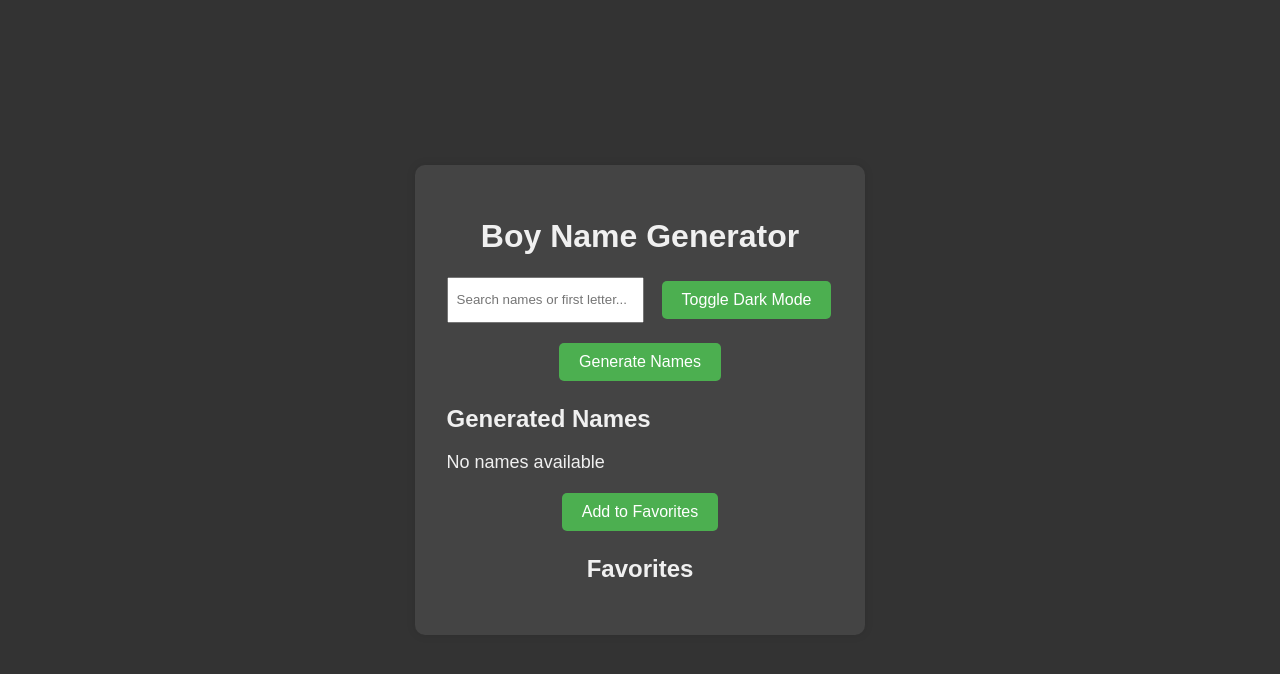
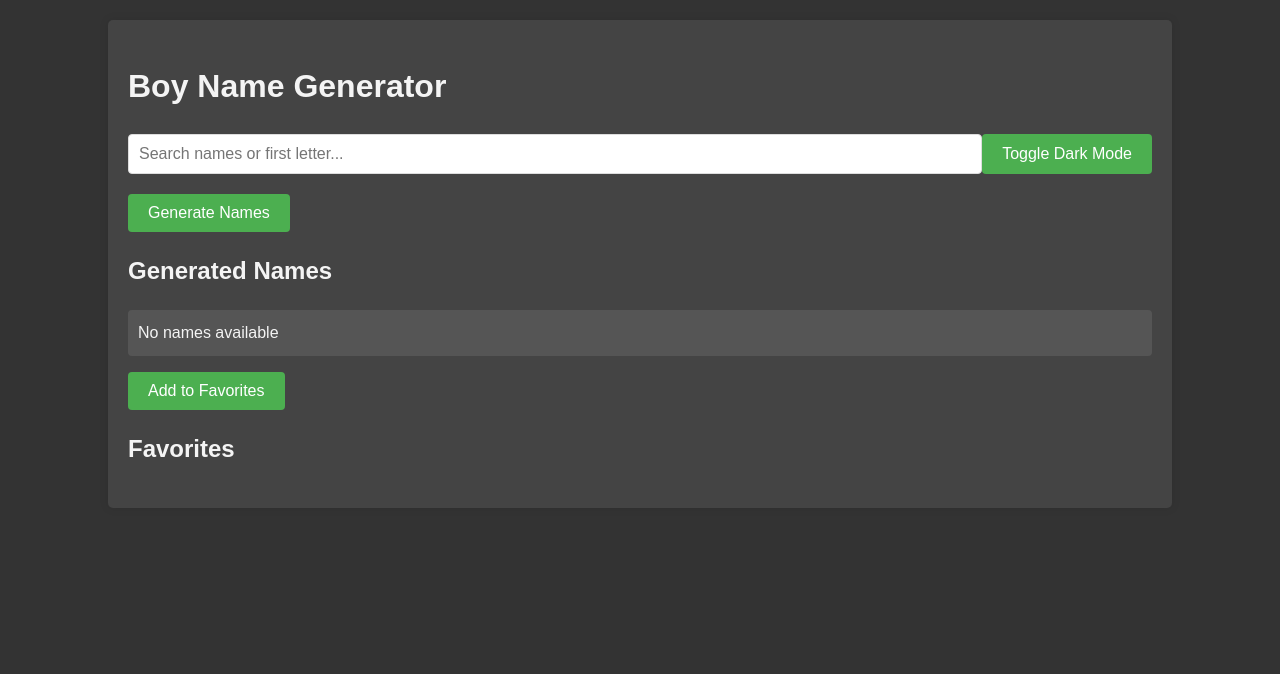
Before and after one commit to hamisbela/boy-name-generator2, a plain HTML site: page index.html in a window 1280 px wide. Both pictures are taken after a click on the button "Toggle Dark Mode". Drawn offline with Linux system fonts and the light colour scheme.

Commit message:
Complete overhaul of Boy Name Generator app

```diff
--- a/styles.css
+++ b/styles.css
@@ -1,114 +1,95 @@
 body {
     font-family: Arial, sans-serif;
-    display: flex;
-    justify-content: center;
-    align-items: center;
-    min-height: 100vh;
+    line-height: 1.6;
     margin: 0;
-    background-color: #f0f0f0;
+    padding: 0;
+    background-color: #f4f4f4;
     transition: background-color 0.3s ease;
 }
 
-body.dark-mode {
-    background-color: #333;
-    color: #f0f0f0;
-}
-
 .container {
-    text-align: center;
-    background-color: white;
-    padding: 2rem;
-    border-radius: 10px;
-    box-shadow: 0 0 10px rgba(0, 0, 0, 0.1);
-    transition: background-color 0.3s ease;
-}
-
-.dark-mode .container {
-    background-color: #444;
+    width: 80%;
+    margin: auto;
+    overflow: hidden;
+    padding: 20px;
+    background-color: #fff;
+    box-shadow: 0 0 10px rgba(0,0,0,0.1);
+    border-radius: 5px;
+    margin-top: 20px;
 }
 
 h1, h2 {
     color: #333;
 }
 
-.dark-mode h1, .dark-mode h2 {
-    color: #f0f0f0;
+#loading-message {
+    display: none;
+    color: #666;
+    font-style: italic;
 }
 
 .controls {
     display: flex;
     justify-content: space-between;
-    margin-bottom: 1rem;
+    margin-bottom: 20px;
 }
 
 #search-input {
     flex-grow: 1;
-    margin-right: 1rem;
-    padding: 0.5rem;
-}
-
-#name-display {
-    font-size: 24px;
-    margin: 20px 0;
-    min-height: 36px;
-}
-
-#name-meaning {
-    font-style: italic;
-    margin-bottom: 1rem;
+    padding: 10px;
+    font-size: 16px;
+    border: 1px solid #ddd;
+    border-radius: 4px;
 }
 
 button {
+    padding: 10px 20px;
+    font-size: 16px;
     background-color: #4CAF50;
+    color: white;
     border: none;
-    color: white;
-    padding: 10px 20px;
-    text-align: center;
-    text-decoration: none;
-    display: inline-block;
-    font-size: 16px;
-    margin: 4px 2px;
+    border-radius: 4px;
     cursor: pointer;
-    border-radius: 5px;
+    transition: background-color 0.3s ease;
 }
 
 button:hover {
     background-color: #45a049;
 }
 
-#favorites-list {
-    list-style-type: none;
-    padding: 0;
-    text-align: left;
-}
-
-#favorites-list li {
-    margin-bottom: 0.5rem;
-}
-
-#loading-message {
-    display: none;
-    font-style: italic;
-    color: #666;
-    margin-bottom: 1rem;
-}
-
-#generated-names {
-    margin-top: 20px;
-    text-align: left;
-}
-
-#name-list {
+#name-list, #favorites-list {
     list-style-type: none;
     padding: 0;
 }
 
-#name-list li {
+#name-list li, #favorites-list li {
+    background-color: #f9f9f9;
     margin-bottom: 5px;
-    font-size: 18px;
+    padding: 10px;
+    border-radius: 4px;
 }
 
 #first-letter {
+    font-style: italic;
+    color: #666;
     margin-top: 10px;
-    font-style: italic;
 }
+
+body.dark-mode {
+    background-color: #333;
+    color: #f4f4f4;
+}
+
+body.dark-mode .container {
+    background-color: #444;
+    color: #f4f4f4;
+}
+
+body.dark-mode h1, body.dark-mode h2 {
+    color: #f4f4f4;
+}
+
+body.dark-mode #name-list li, body.dark-mode #favorites-list li {
+    background-color: #555;
+    color: #f4f4f4;
+}
```
